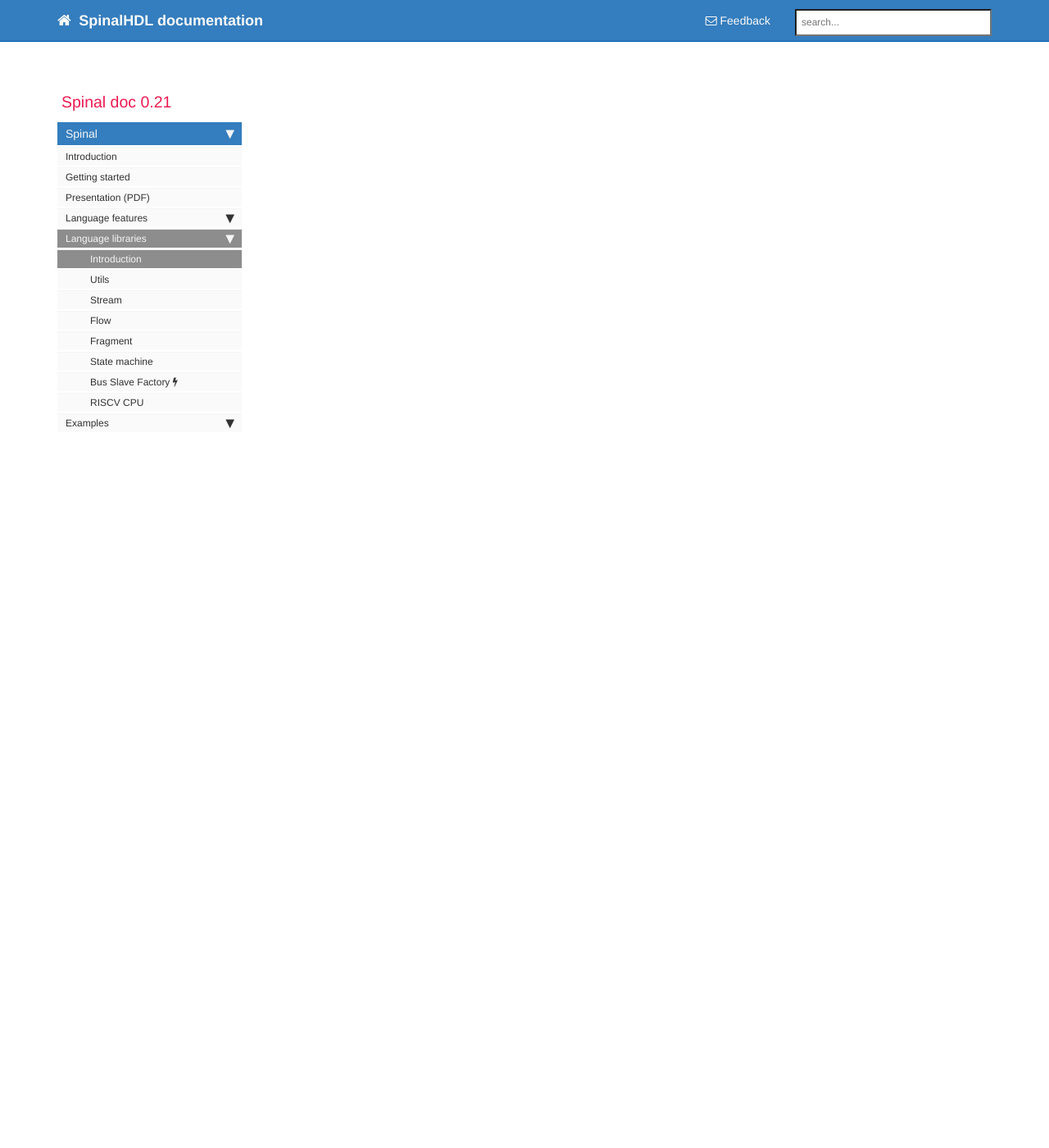
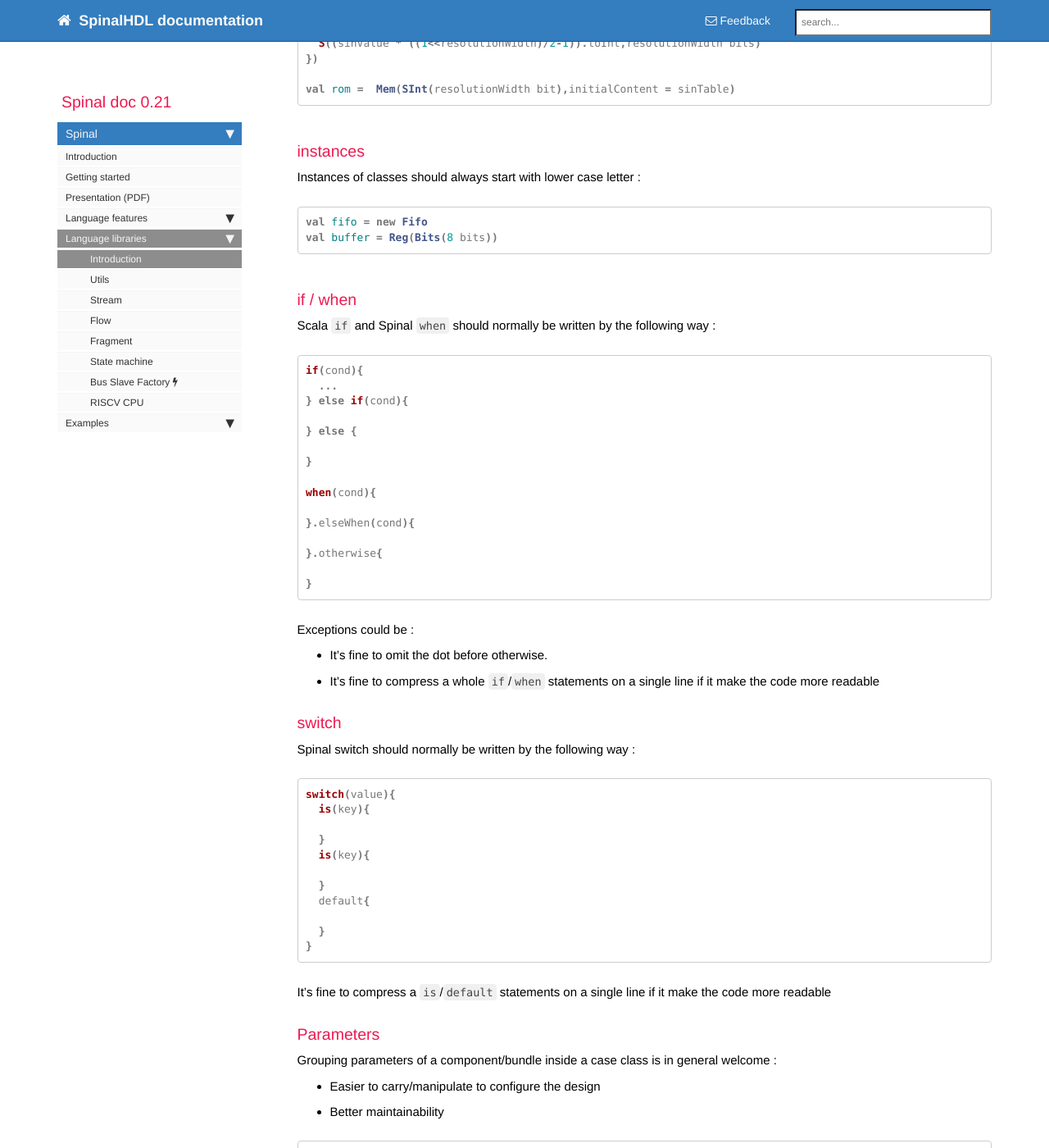
Before and after one commit to SpinalHDL/SpinalDoc, a Jekyll site: the page built from spinal/lib/introduction.md, in a window 1280 px wide and 1400 px high, scrolled down 1810 px. Shown: the whole window at 82% size. Built offline with Jekyll 4.4.1, drawn with Linux system fonts in a browser that asks for light colours; nearby versions of some CDN libraries; comment, search, counter and statistics services are not loaded; some of the changed text lies outside the part shown.

Commit message:
Add softReset documentation Add code style specification for spinal.lib

````diff
--- a/spinal/lib/introduction.md
+++ b/spinal/lib/introduction.md
@@ -20,3 +21,135 @@
 To use features introduced in followings chapter you need, in most of cases, to `import spinal.lib._` in your sources.
 
 {% include important.html content="This package is currently under construction. Documented features could be considered as stable.<br> Do not hesitate to use github for suggestions/bug/fixes/enhancements" %}
+
+## Code style
+The code style is something very important to have a coherent library. Followings chapter will specify it.
+
+### [case] class
+All class's names should start with a upper case letter
+
+```scala
+class Fifo extends Component {
+
+}
+
+class Counter extends Area{
+
+}
+
+case class Color extends Bundle {
+
+}
+```
+
+### companion object
+Companion object should start with a upper case letter.
+
+```scala
+object Fifo{
+  def apply(that : Stream[Bits]) : Stream[Bits] = {...}
+}
+
+object MajorityVote{
+  def apply(that : Bits) : UInt = {...}
+}
+```
+
+A exception to this rule is be when the compagnion object is used as a function (only `apply` inside), and these `apply` functions doesn't generate hardware :
+
+```scala
+object log2{
+  def apply(value : Int) : Int = {...}
+}
+```
+
+### function
+Function should always start with a lower case letter :
+
+```scala
+def sinTable = (0 until sampleCount).map(sampleIndex => {
+  val sinValue = Math.sin(2 * Math.PI * sampleIndex / sampleCount)
+  S((sinValue * ((1<<resolutionWidth)/2-1)).toInt,resolutionWidth bits)
+})
+
+val rom =  Mem(SInt(resolutionWidth bit),initialContent = sinTable)
+```
+
+### instances
+Instances of classes should always start with lower case letter :
+
+```scala
+val fifo = new Fifo
+val buffer = Reg(Bits(8 bits))
+```
+
+### if / when
+Scala `if` and Spinal `when` should normally be written by the following way :
+
+```scala
+if(cond){
+  ...
+} else if(cond){
+
+} else {
+
+}
+
+when(cond){
+
+}.elseWhen(cond){
+
+}.otherwise{
+
+}
+```
+
+Exceptions could be :
+
+- It's fine to omit the dot before otherwise.
+- It's fine to compress a whole `if`/`when` statements on a single line if it make the code more readable
+
+### switch
+Spinal switch should normally be written by the following way :
+
+```scala
+switch(value){
+  is(key){
+
+  }
+  is(key){
+
+  }
+  default{
+
+  }
+}
+```
+
+It's fine to compress a `is`/`default` statements on a single line if it make the code more readable
+
+### Parameters
+Grouping parameters of a component/bundle inside a case class is in general welcome :
+
+- Easier to carry/manipulate to configure the design
+- Better maintainability
+
+```scala
+case class RgbConfig(rWidth : Int,gWidth : Int,bWidth : Int){
+  def getWidth = rWidth + gWidth + bWidth
+}
+
+case class Rgb(c: RgbConfig) extends Bundle{
+  val r = UInt(c.rWidth bit)
+  val g = UInt(c.gWidth bit)
+  val b = UInt(c.bWidth bit)
+}
+```
+
+But this should not be applied in all cases, for example for a Fifo, it doesn't make sense to group the dataType parameter with the depth of the fifo because in general the dataType is something related to the design while the depth is something related to the configuration of the design.
+
+```scala
+class Fifo[T <: Data](dataType: T, depth: Int) extends Component {
+
+}
+```
````
Also changed, not shown: other parts of spinal/lib/introduction.md (+2 -1 lines), spinal/core/clock_domain.md (+4 -1 lines).
